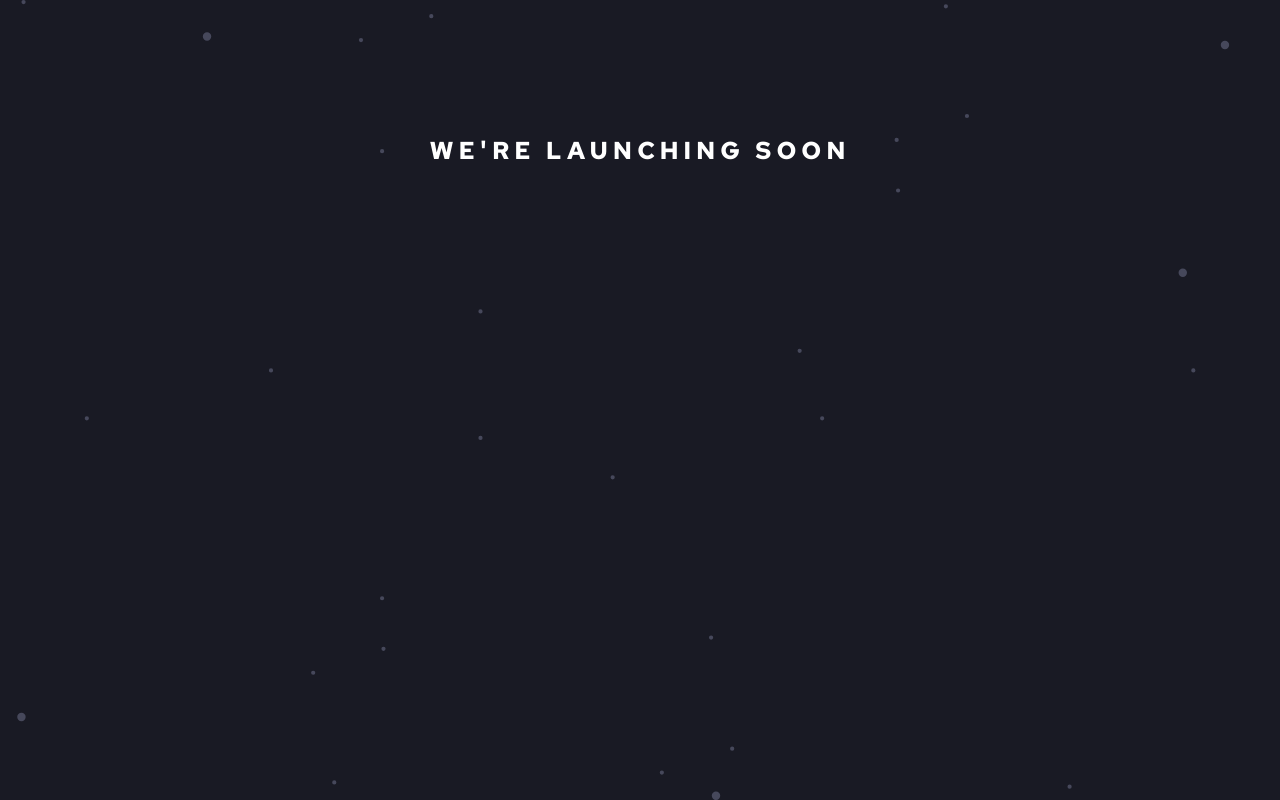
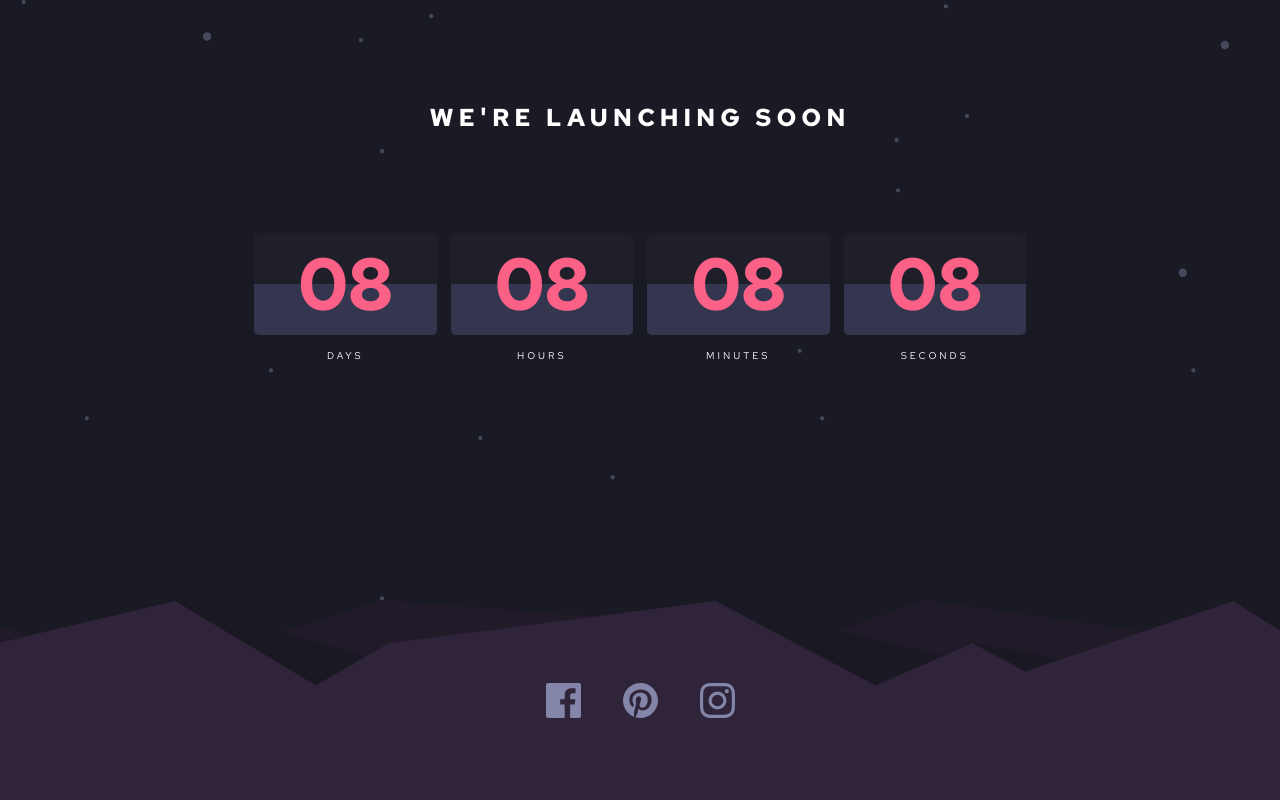
Before and after one commit to dawidmatyjasik/countdown-timer, a React (Create React App) app: page / in a window 1280 px wide. Built offline with nearby package versions, Linux system fonts and the light colour scheme.

Commit message:
complete Footer

```diff
--- a/src/Page/Page.js
+++ b/src/Page/Page.js
@@ -1,10 +1,13 @@
 import Header from "../components/Header/Header";
 import { PageContainer } from "./PageElements";
-
+import Timer from "../components/Timer/Timer";
+import Footer from "../components/Footer/Footer";
 const Page = () => {
   return (
     <PageContainer>
       <Header />
+      <Timer />
+      <Footer />
     </PageContainer>
   );
 };
--- a/src/Page/PageElements.js
+++ b/src/Page/PageElements.js
@@ -6,7 +6,7 @@ export const PageContainer = styled.div`
   width: 100%;
   display: grid;
   grid-template-columns: 1fr;
-  grid-template-rows: 4.5fr 6fr 1.5fr;
+  grid-template-rows: 3.5fr 5.5fr 3fr;
   align-items: center;
   justify-items: center;
   background-color: ${({ theme }) => theme.colors.neutral.mostlyBlack};
--- /dev/null
+++ b/src/components/Footer/Footer.js
@@ -0,0 +1,20 @@
+import React from "react";
+import Icon from "./Icon";
+import { FooterContainer, FooterIcons } from "./FooterElements";
+import Facebook from "../../images/icon-facebook.svg";
+import Pinterest from "../../images/icon-pinterest.svg";
+import Instagram from "../../images/icon-instagram.svg";
+
+const Footer = () => {
+  return (
+    <FooterContainer>
+      <FooterIcons>
+        <Icon icon={Facebook} />
+        <Icon icon={Pinterest} />
+        <Icon icon={Instagram} />
+      </FooterIcons>
+    </FooterContainer>
+  );
+};
+
+export default Footer;
--- /dev/null
+++ b/src/components/Footer/FooterElements.js
@@ -0,0 +1,28 @@
+import styled from "styled-components";
+import Background from "../../images/pattern-hills.svg";
+
+export const FooterContainer = styled.footer`
+  background-image: url(${Background});
+  background-size: cover;
+  background-position: right;
+  width: 100%;
+  height: 100%;
+`;
+export const FooterIcons = styled.div`
+  display: flex;
+  justify-content: center;
+  align-items: center;
+  width: 100%;
+  height: 100%;
+`;
+
+export const FooterIcon = styled.img`
+  height: auto;
+  margin-right: 3rem;
+  width: 8%;
+  max-width: 35px;
+  object-fit: contain;
+  &:nth-child(3) {
+    margin-right: 0;
+  }
+`;
--- /dev/null
+++ b/src/components/Footer/Icon.js
@@ -0,0 +1,8 @@
+import React from "react";
+import { FooterIcon } from "./FooterElements";
+
+const Icon = ({ icon }) => {
+  return <FooterIcon src={icon} />;
+};
+
+export default Icon;
--- a/src/components/Header/HeaderElements.js
+++ b/src/components/Header/HeaderElements.js
@@ -8,4 +8,5 @@ export const HeaderTitle = styled.h1`
   font-size: 1.75rem;
   letter-spacing: 5px;
   text-align: center;
+  font-weight: 700;
 `;
--- /dev/null
+++ b/src/components/Timer/Tile.js
@@ -0,0 +1,20 @@
+import React from "react";
+import {
+  TileContainer,
+  TileContent,
+  TileDescription,
+  TileText,
+} from "./TimerElements";
+
+const Tile = ({ time }) => {
+  return (
+    <TileContainer>
+      <TileContent>
+        <TileText>08</TileText>
+      </TileContent>
+      <TileDescription>{time}</TileDescription>
+    </TileContainer>
+  );
+};
+
+export default Tile;
--- /dev/null
+++ b/src/components/Timer/Timer.js
@@ -0,0 +1,16 @@
+import React from "react";
+import { TimerContainer } from "./TimerElements";
+import Tile from "./Tile";
+
+const Timer = () => {
+  return (
+    <TimerContainer>
+      <Tile time="days"></Tile>
+      <Tile time="hours"></Tile>
+      <Tile time="minutes"></Tile>
+      <Tile time="seconds"></Tile>
+    </TimerContainer>
+  );
+};
+
+export default Timer;
--- /dev/null
+++ b/src/components/Timer/TimerElements.js
@@ -0,0 +1,70 @@
+import styled from "styled-components";
+
+export const TimerContainer = styled.main`
+  align-self: start;
+  display: grid;
+  grid-template-columns: repeat(4, 1fr);
+  grid-template-rows: 1fr;
+  max-width: 800px;
+  gap: 1rem;
+  padding: 0 1rem;
+  height: 35%;
+  width: 100%;
+`;
+
+export const TileContainer = styled.div`
+  display: flex;
+  flex-direction: column;
+  width: 100%;
+  height: 100%;
+`;
+
+export const TileText = styled.h3`
+  position: relative;
+  z-index: 999;
+  color: ${({ theme }) => theme.colors.primary.softRed};
+`;
+
+export const TileContent = styled.div`
+  flex-basis: 90%;
+  display: grid;
+  place-items: center;
+  z-index: 99;
+  font-size: 2.5rem;
+  font-weight: 700;
+  position: relative;
+  @media (min-width: 800px) {
+    font-size: 4.5rem;
+  }
+  &:after {
+    content: "";
+    height: 50%;
+    width: 100%;
+    background: ${({ theme }) => theme.colors.neutral.veryDarkBlue};
+    top: 0;
+    left: 0;
+    position: absolute;
+    border-top-left-radius: 5px;
+    border-top-right-radius: 5px;
+  }
+  &:before {
+    content: "";
+    height: 50%;
+    width: 100%;
+    bottom: 0;
+    position: absolute;
+    background: ${({ theme }) => theme.colors.neutral.darkDesaturatedBlue};
+    border-bottom-left-radius: 5px;
+    border-bottom-right-radius: 5px;
+  }
+`;
+export const TileDescription = styled.h2`
+  flex-basis: 10%;
+  font-weight: 400;
+  font-size: 0.7rem;
+  letter-spacing: 3px;
+  text-align: center;
+  color: ${({ theme }) => theme.colors.neutral.white};
+  margin-top: 1rem;
+  text-transform: uppercase;
+`;
```
